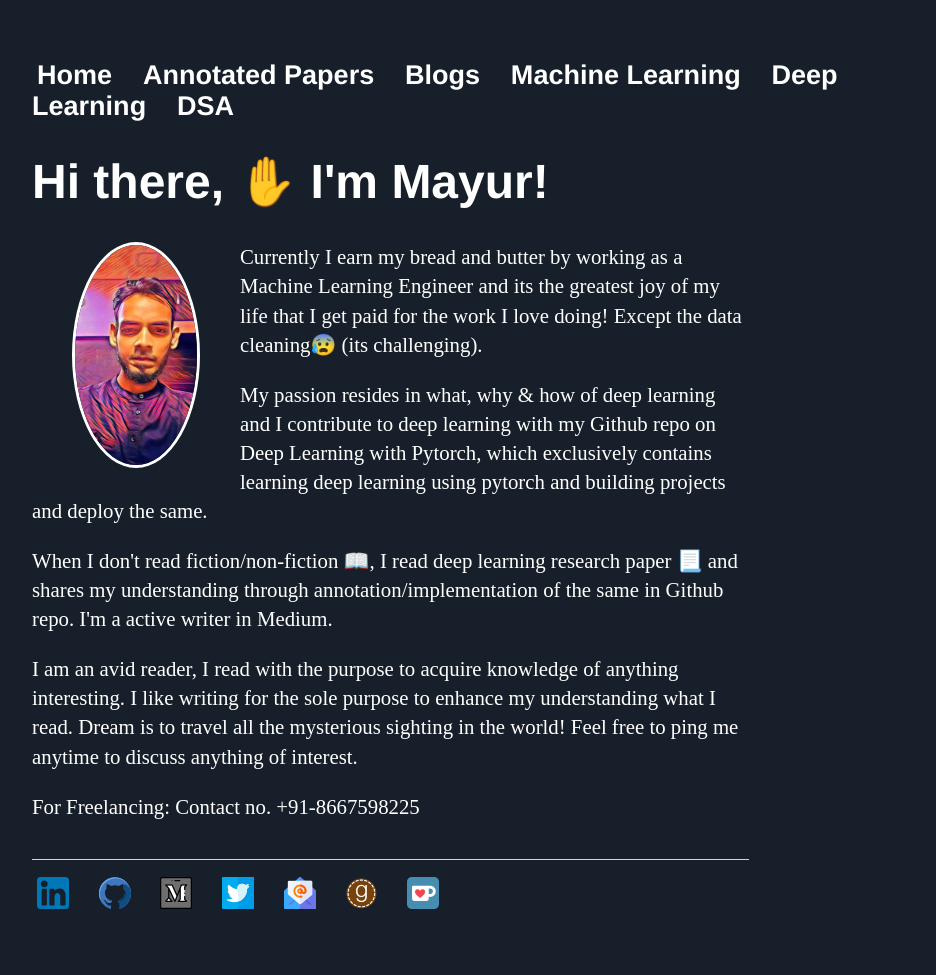
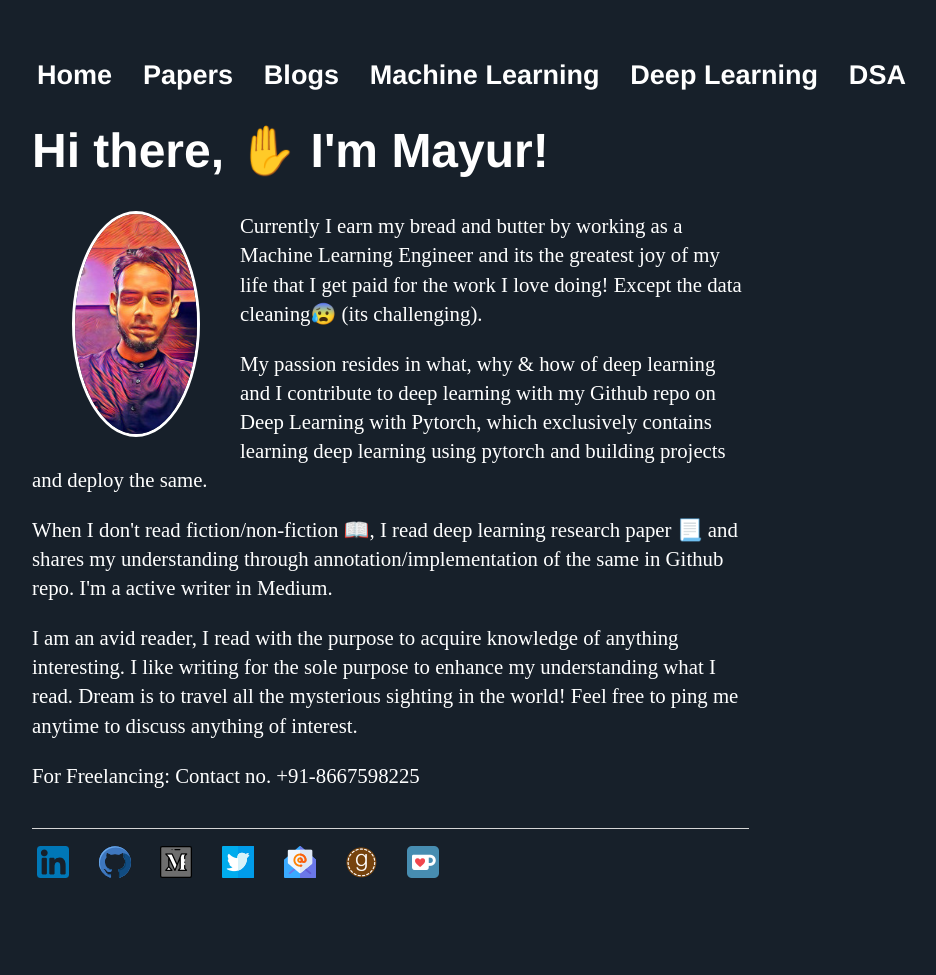
Before and after one commit to Mayurji/mayurji.github.io, a Jekyll site: the page built from index.html, in a window 1280 px wide. Shown: the whole page, without its empty margins (160-1096 px from the left). Built offline with Jekyll 4.4.1, drawn with Linux system fonts in a browser that asks for light colours; after the commit the page ends 944 px from its top, so only the background shows below that.

Commit message:
Update default.html

```diff
--- a/_layouts/default.html
+++ b/_layouts/default.html
@@ -10,7 +10,7 @@
 		<nav>
     		<ul>
         		<li><a href="/">Home</a></li>
-        		<li><a href="/papers">Annotated Papers</a></li>
+        		<li><a href="/papers">Papers</a></li>
         		<li><a href="/blog">Blogs</a></li>
 			<li><a href="/machine-learning">Machine Learning</a></li>
 			<li><a href="/deep-learning">Deep Learning</a></li>
```
